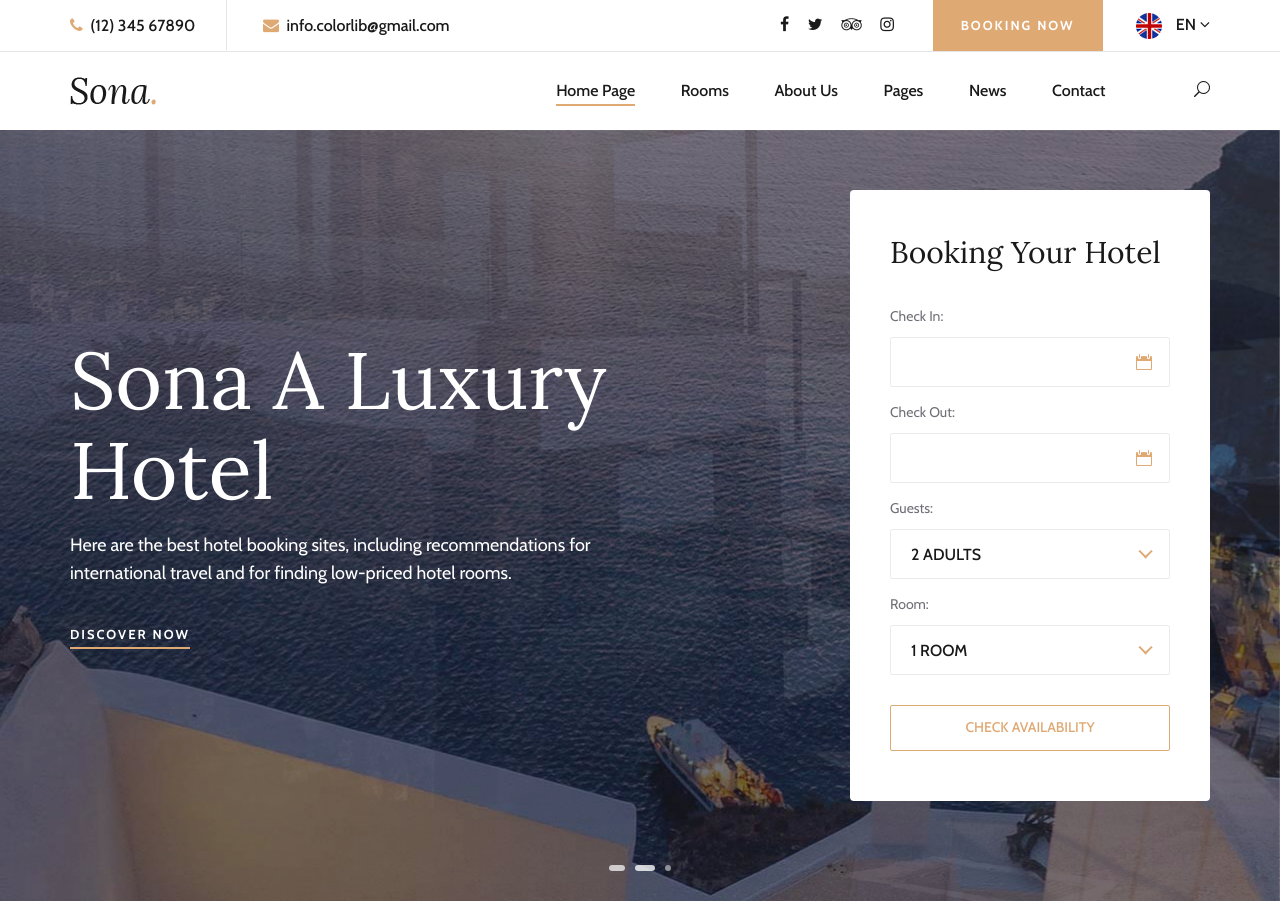
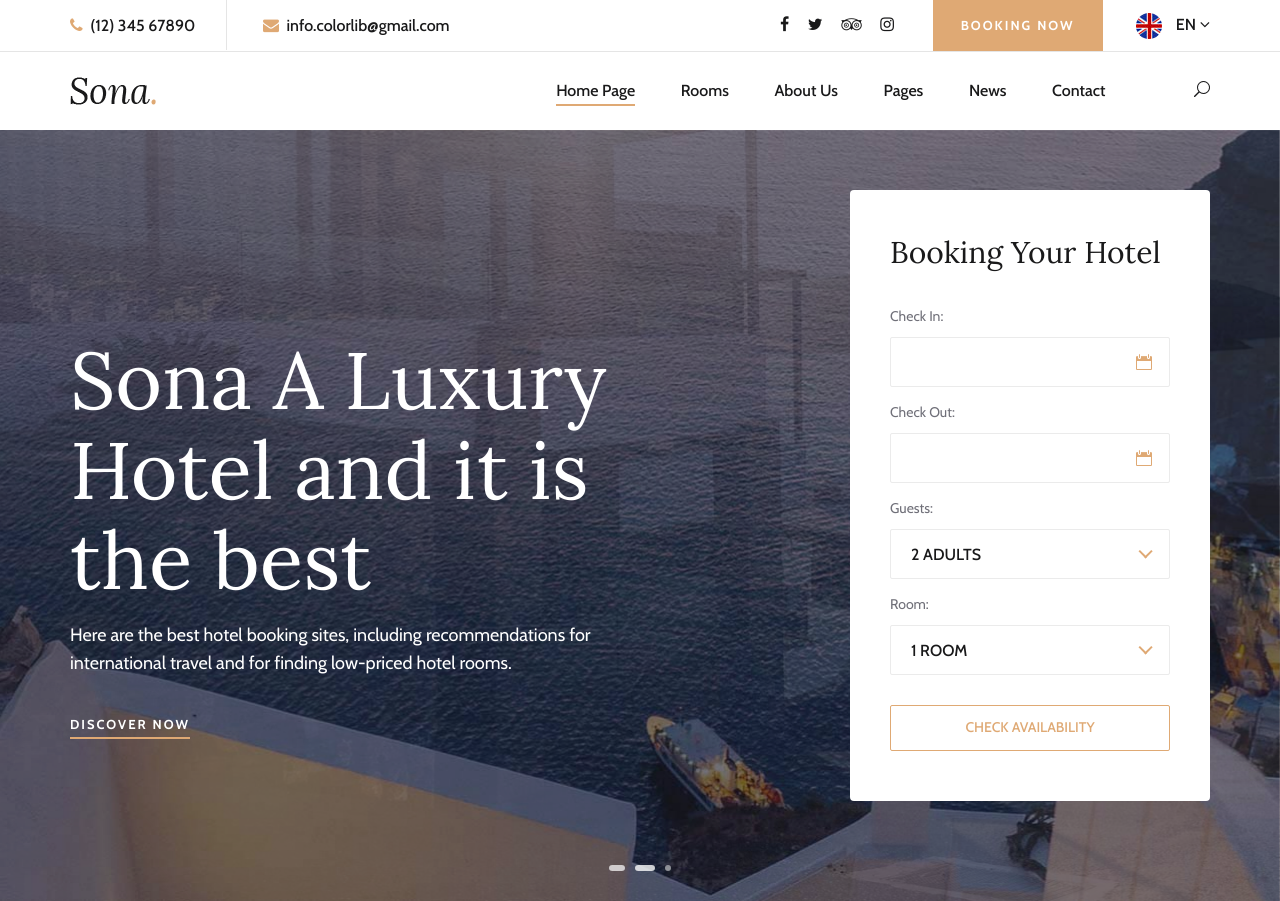
Before and after one commit to YaserGhorbanianMaleki/fast-git, a plain HTML site: page index.html in a window 1280 px wide. Shown: the top 901 px of the page. Drawn offline with nearby package versions, Linux system fonts and the light colour scheme.

Commit message:
indes.html title changed

```diff
--- a/index.html
+++ b/index.html
@@ -7,7 +7,7 @@
     <meta name="keywords" content="Sona, unica, creative, html">
     <meta name="viewport" content="width=device-width, initial-scale=1.0">
     <meta http-equiv="X-UA-Compatible" content="ie=edge">
-    <title>Sona |Atri Template Master Branch 1</title>
+    <title>Sona |Yaser Template Master Branch</title>
     <!-- Google Font -->
     <link href="https://fonts.googleapis.com/css?family=Lora:400,700&display=swap" rel="stylesheet">
     <link href="https://fonts.googleapis.com/css?family=Cabin:400,500,600,700&display=swap" rel="stylesheet">
@@ -166,7 +166,7 @@
             <div class="row">
                 <div class="col-lg-6">
                     <div class="hero-text">
-                        <h1>Sona A Luxury Hotel</h1>
+                        <h1>Sona A Luxury Hotel and it is the best</h1>
                         <p>Here are the best hotel booking sites, including recommendations for international
                             travel and for finding low-priced hotel rooms.</p>
                         <a href="#" class="primary-btn">Discover Now</a>
```
